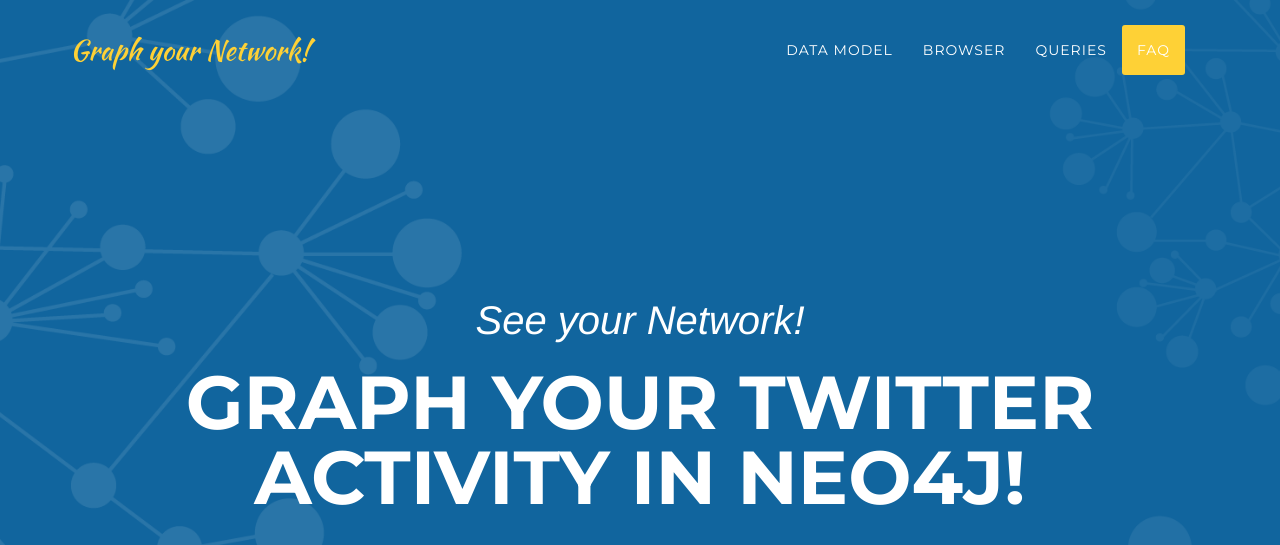
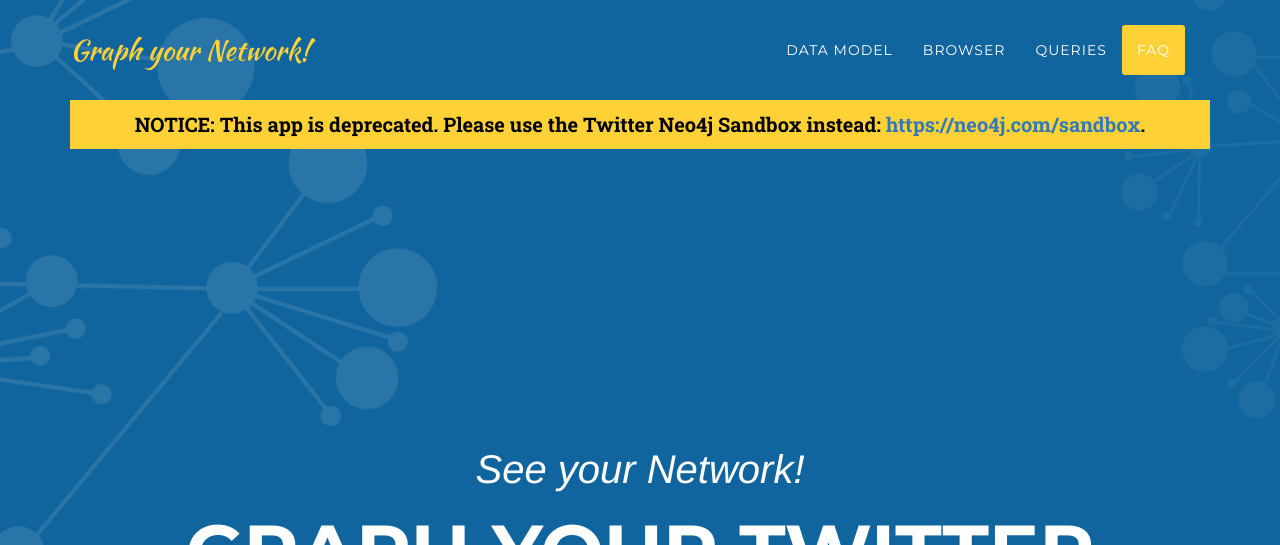
Before and after one commit to neo4j-contrib/twitter-neo4j, a Flask app: page / in a window 1280 px wide. Shown: the top 545 px of the page. Run offline with Flask 2, Linux system fonts and the light colour scheme; parts of the project's set-up code (start-up, migrations or seed data) failed here and were passed over; some libraries are stand-ins or nearby versions; some web fonts are replaced; grey boxes are pictures that could not be loaded.

Commit message:
update the right html!!

```diff
--- a/webapp/templates/home.html
+++ b/webapp/templates/home.html
@@ -95,6 +95,11 @@
 
     <!-- Header -->
     <header>
+        <div class="container">
+            <div class="intro-text" style="margin-top: 100px; padding-top: 10px; padding-bottom: 10px; background-color: #fed136; color: black; font-weight: bold; font-size: 20px;">
+              NOTICE: This app is deprecated.  Please use the Twitter Neo4j Sandbox instead: <a href="https://neo4j.com/sandbox">https://neo4j.com/sandbox</a>.
+            </div>
+        </div>
         <div class="container">
             <div class="intro-text">
                 <div class="intro-lead-in">See your Network!</div>
```
